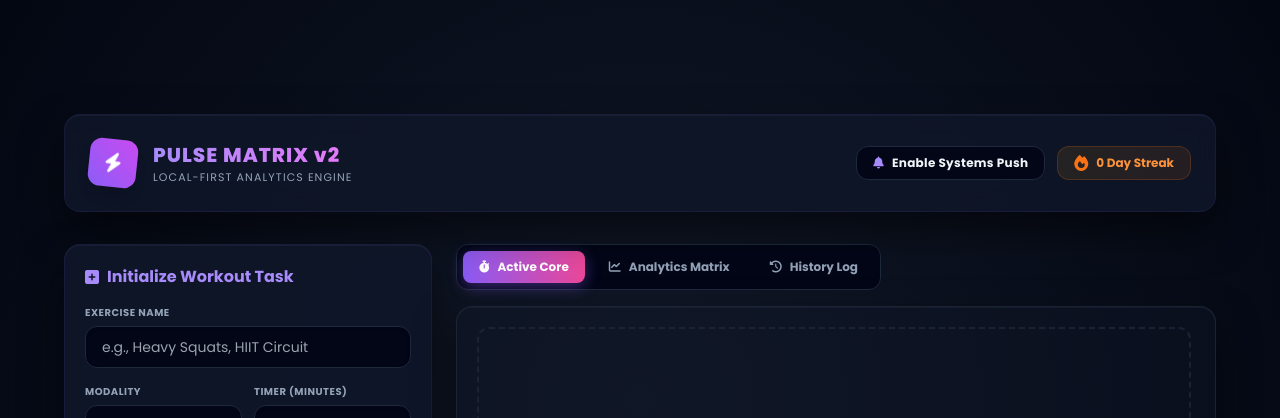
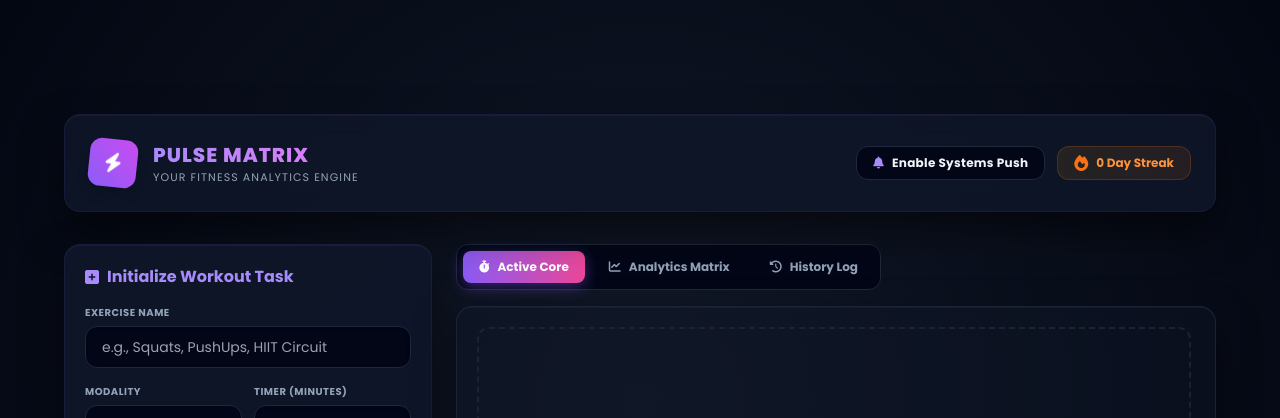
Before and after one commit to 13shigwedhamatheus/FitnessApp, a plain HTML site: page index.html in a window 1280 px wide. Shown: the top 418 px of the page. Drawn offline with nearby package versions, Linux system fonts and the light colour scheme.

Commit message:
Update index.html

```diff
--- a/index.html
+++ b/index.html
@@ -3,7 +3,7 @@
 <head>
     <meta charset="UTF-8">
     <meta name="viewport" content="width=device-width, initial-scale=1.0">
-    <title>Pulse3D // Advanced Fitness Matrix</title>
+    <title>Pulse3D // Fitness Matrix</title>
     <script src="https://cdn.tailwindcss.com"></script>
     <script src="https://cdn.jsdelivr.net/npm/chart.js"></script>
     <link href="https://fonts.googleapis.com/css2?family=Poppins:wght@300;400;600;700;800&display=swap" rel="stylesheet">
@@ -49,8 +49,8 @@
                     <div class="absolute inset-0 bg-violet-500 rounded-xl pulse-glow -z-10"></div>
                 </div>
                 <div>
-                    <h1 class="text-xl font-black tracking-wider bg-clip-text text-transparent bg-gradient-to-r from-violet-400 to-fuchsia-400">PULSE MATRIX v2</h1>
-                    <p class="text-[11px] text-slate-400 tracking-widest uppercase">Local-First Analytics Engine</p>
+                    <h1 class="text-xl font-black tracking-wider bg-clip-text text-transparent bg-gradient-to-r from-violet-400 to-fuchsia-400">PULSE MATRIX</h1>
+                    <p class="text-[11px] text-slate-400 tracking-widest uppercase">Your Fitness Analytics Engine</p>
                 </div>
             </div>
 
@@ -78,7 +78,7 @@
                     <form id="taskForm" onsubmit="handleAddTask(event)" class="space-y-4">
                         <div>
                             <label class="block text-[10px] font-bold text-slate-400 mb-1.5 uppercase tracking-wider">Exercise Name</label>
-                            <input type="text" id="taskName" required placeholder="e.g., Heavy Squats, HIIT Circuit"
+                            <input type="text" id="taskName" required placeholder="e.g., Squats, PushUps, HIIT Circuit"
                                 class="w-full bg-slate-950 border border-slate-800 rounded-xl px-4 py-2.5 text-sm text-slate-200 focus:outline-none focus:border-violet-500 transition shadow-inner">
                         </div>
 
```
